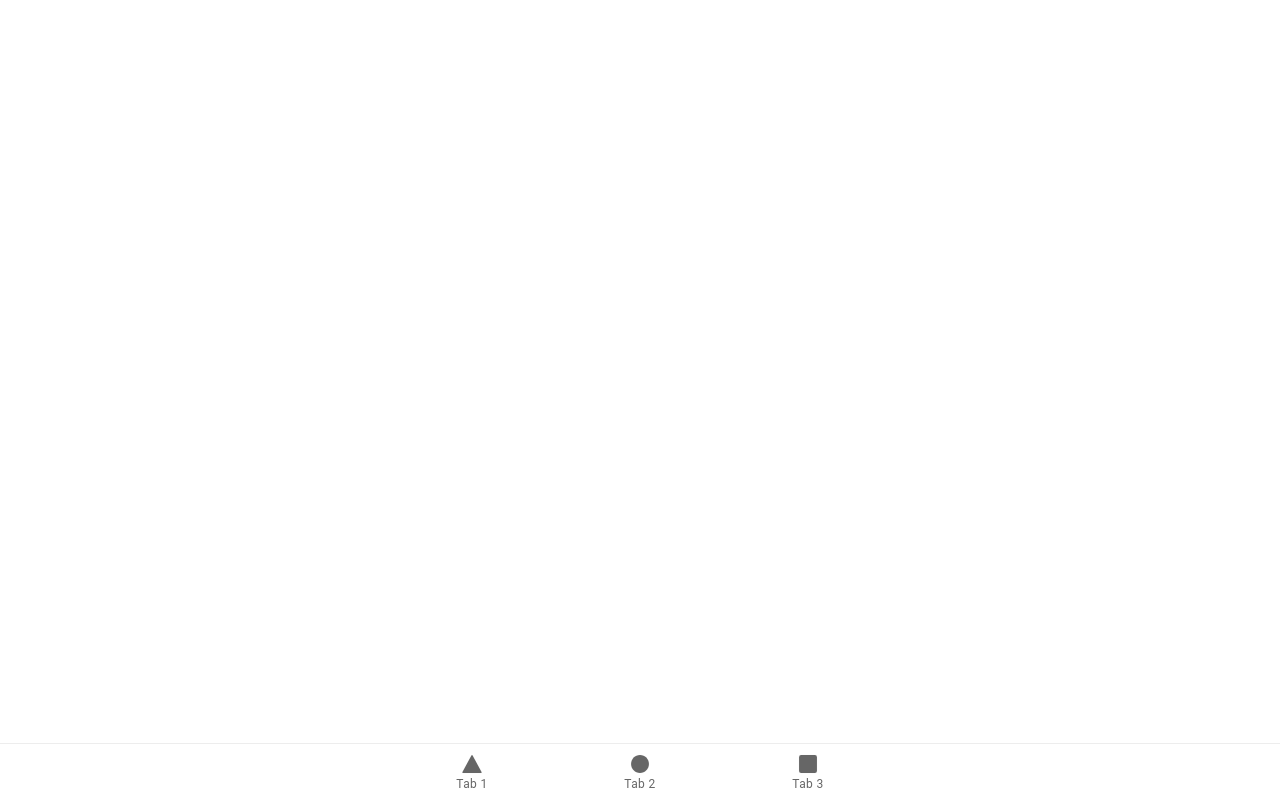
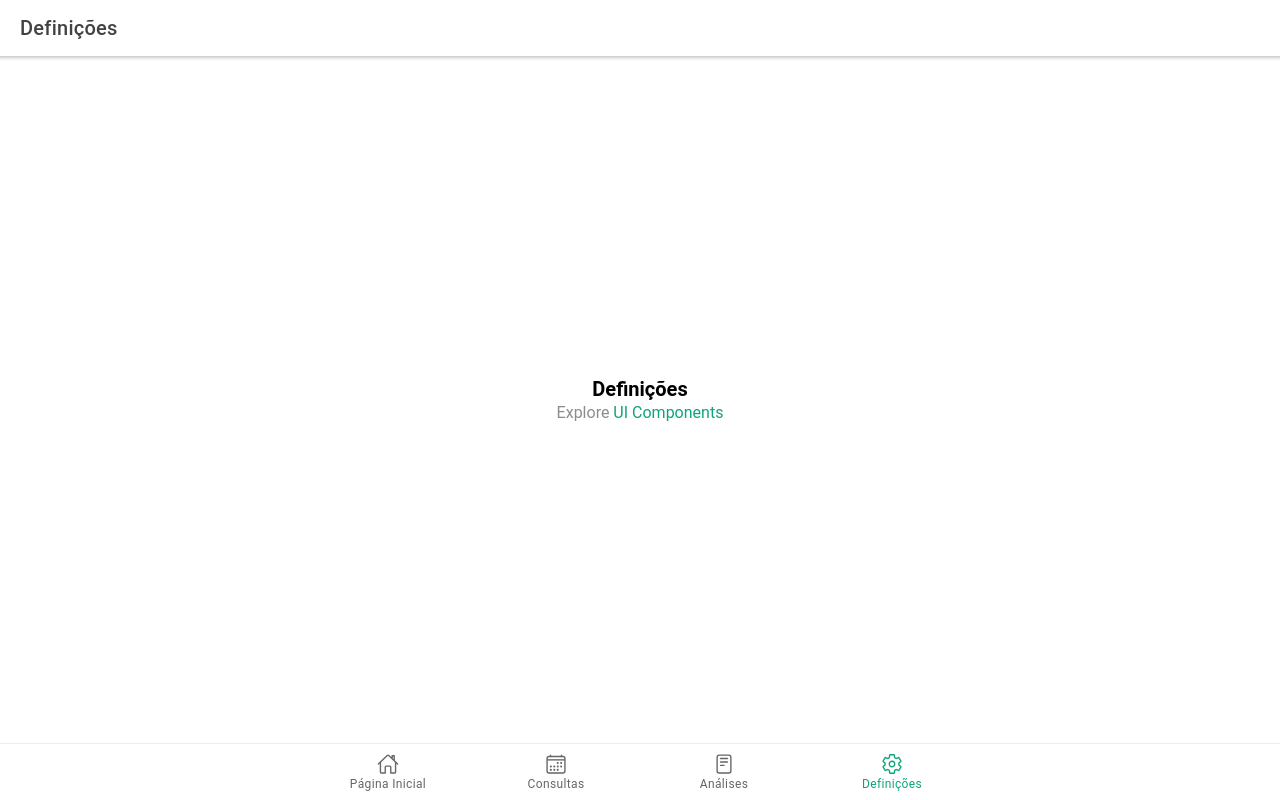
Before and after one commit to sophjane/health-calendar-ms3bty, a React (Create React App) app: page /settings in a window 1280 px wide. Built offline with nearby package versions, Linux system fonts and the light colour scheme.

Commit message:
added settings, changed icons and changed content

```diff
--- a/src/App.tsx
+++ b/src/App.tsx
@@ -9,10 +9,11 @@ import {
   IonTabs,
 } from '@ionic/react';
 import { IonReactRouter } from '@ionic/react-router';
-import { ellipse, square, triangle } from 'ionicons/icons';
-import Tab1 from './pages/Tab1';
-import Tab2 from './pages/Tab2';
-import Tab3 from './pages/Tab3';
+import { calendarOutline, homeOutline, readerOutline, settingsOutline} from 'ionicons/icons';
+import Home from './pages/Home';
+import Appointments from './pages/Appointments';
+import Analysis from './pages/Analysis';
+import Settings from './pages/Settings';
 
 /* Core CSS required for Ionic components to work properly */
 import '@ionic/react/css/core.css';
@@ -38,31 +39,38 @@ const App: React.FC = () => (
     <IonReactRouter>
       <IonTabs>
         <IonRouterOutlet>
-          <Route exact path="/tab1">
-            <Tab1 />
+          <Route exact path="/Home">
+            <Home />
           </Route>
-          <Route exact path="/tab2">
-            <Tab2 />
+          <Route exact path="/appointments">
+            <Appointments />
           </Route>
-          <Route path="/tab3">
-            <Tab3 />
+          <Route path="/Analysis">
+            <Analysis />
+          </Route>
+          <Route path="/settings">
+            <Settings />
           </Route>
           <Route exact path="/">
-            <Redirect to="/tab1" />
+            <Redirect to="/home" />
           </Route>
         </IonRouterOutlet>
         <IonTabBar slot="bottom">
-          <IonTabButton tab="tab1" href="/tab1">
-            <IonIcon icon={triangle} />
-            <IonLabel>Tab 1</IonLabel>
+          <IonTabButton tab="home" href="/home">
+            <IonIcon icon={homeOutline} />
+            <IonLabel>Página Inicial</IonLabel>
           </IonTabButton>
-          <IonTabButton tab="tab2" href="/tab2">
-            <IonIcon icon={ellipse} />
-            <IonLabel>Tab 2</IonLabel>
+          <IonTabButton tab="appointments" href="/appointments">
+            <IonIcon icon={calendarOutline} />
+            <IonLabel>Consultas</IonLabel>
           </IonTabButton>
-          <IonTabButton tab="tab3" href="/tab3">
-            <IonIcon icon={square} />
-            <IonLabel>Tab 3</IonLabel>
+          <IonTabButton tab="analysis" href="/analysis">
+            <IonIcon icon={readerOutline} />
+            <IonLabel>Análises</IonLabel>
+          </IonTabButton>
+          <IonTabButton tab="settings" href="/settings">
+            <IonIcon icon={settingsOutline} />
+            <IonLabel>Definições</IonLabel>
           </IonTabButton>
         </IonTabBar>
       </IonTabs>
--- a/src/pages/Tab1.tsx
+++ b/src/pages/Analysis.tsx
@@ -1,25 +1,25 @@
 import { IonContent, IonHeader, IonPage, IonTitle, IonToolbar } from '@ionic/react';
 import ExploreContainer from '../components/ExploreContainer';
-import './Tab1.css';
+import './Analysis.css';
 
-const Tab1: React.FC = () => {
+const Tab3: React.FC = () => {
   return (
     <IonPage>
       <IonHeader>
         <IonToolbar>
-          <IonTitle>Tab 1</IonTitle>
+          <IonTitle>Análises</IonTitle>
         </IonToolbar>
       </IonHeader>
       <IonContent fullscreen>
         <IonHeader collapse="condense">
           <IonToolbar>
-            <IonTitle size="large">Tab 1</IonTitle>
+            <IonTitle size="large">Análises</IonTitle>
           </IonToolbar>
         </IonHeader>
-        <ExploreContainer name="Tab 1 page" />
+        <ExploreContainer name="Análises" />
       </IonContent>
     </IonPage>
   );
 };
 
-export default Tab1;
+export default Tab3;
--- /dev/null
+++ b/src/pages/Appointments.tsx
@@ -0,0 +1,25 @@
+import { IonContent, IonHeader, IonPage, IonTitle, IonToolbar } from '@ionic/react';
+import ExploreContainer from '../components/ExploreContainer';
+import './Appointments.css';
+
+const Appointments: React.FC = () => {
+  return (
+    <IonPage>
+      <IonHeader>
+        <IonToolbar>
+          <IonTitle>Consultas</IonTitle>
+        </IonToolbar>
+      </IonHeader>
+      <IonContent fullscreen>
+        <IonHeader collapse="condense">
+          <IonToolbar>
+            <IonTitle size="large">Consultas</IonTitle>
+          </IonToolbar>
+        </IonHeader>
+        <ExploreContainer name="Consultas" />
+      </IonContent>
+    </IonPage>
+  );
+};
+
+export default Appointments;
--- a/src/pages/Tab2.tsx
+++ b/src/pages/Home.tsx
@@ -1,25 +1,29 @@
 import { IonContent, IonHeader, IonPage, IonTitle, IonToolbar } from '@ionic/react';
-import ExploreContainer from '../components/ExploreContainer';
-import './Tab2.css';
+import HomeCalendar from '../components/HomeCalendar';
+import './Home.css';
 
-const Tab2: React.FC = () => {
+const Home: React.FC = () => {
+  const personDetails = {
+    name : 'Joana',
+    sex : 'F'
+  }
   return (
     <IonPage>
       <IonHeader>
         <IonToolbar>
-          <IonTitle>Tab 2</IonTitle>
+          <IonTitle>Página Inicial</IonTitle>
         </IonToolbar>
       </IonHeader>
       <IonContent fullscreen>
         <IonHeader collapse="condense">
           <IonToolbar>
-            <IonTitle size="large">Tab 2</IonTitle>
+            <IonTitle size="large">Página Inicial</IonTitle>
           </IonToolbar>
         </IonHeader>
-        <ExploreContainer name="Tab 2 page" />
+        <HomeCalendar { ...personDetails} />
       </IonContent>
     </IonPage>
   );
 };
 
-export default Tab2;
+export default Home;
--- a/src/pages/Tab3.tsx
+++ b/src/pages/Settings.tsx
@@ -1,25 +1,25 @@
 import { IonContent, IonHeader, IonPage, IonTitle, IonToolbar } from '@ionic/react';
 import ExploreContainer from '../components/ExploreContainer';
-import './Tab3.css';
+import './Settings.css';
 
-const Tab3: React.FC = () => {
+const Tab1: React.FC = () => {
   return (
     <IonPage>
       <IonHeader>
         <IonToolbar>
-          <IonTitle>Tab 3</IonTitle>
+          <IonTitle>Definições</IonTitle>
         </IonToolbar>
       </IonHeader>
       <IonContent fullscreen>
         <IonHeader collapse="condense">
           <IonToolbar>
-            <IonTitle size="large">Tab 3</IonTitle>
+            <IonTitle size="large">Definições</IonTitle>
           </IonToolbar>
         </IonHeader>
-        <ExploreContainer name="Tab 3 page" />
+        <ExploreContainer name="Definições" />
       </IonContent>
     </IonPage>
   );
 };
 
-export default Tab3;
+export default Tab1;
```
Also changed, not shown: src/pages/Analysis.css (added), src/pages/Appointments.css (added), src/pages/Home.css (added), src/pages/Settings.css (added), src/pages/Tab1.css (deleted), src/pages/Tab2.css (deleted), src/pages/Tab3.css (deleted).
